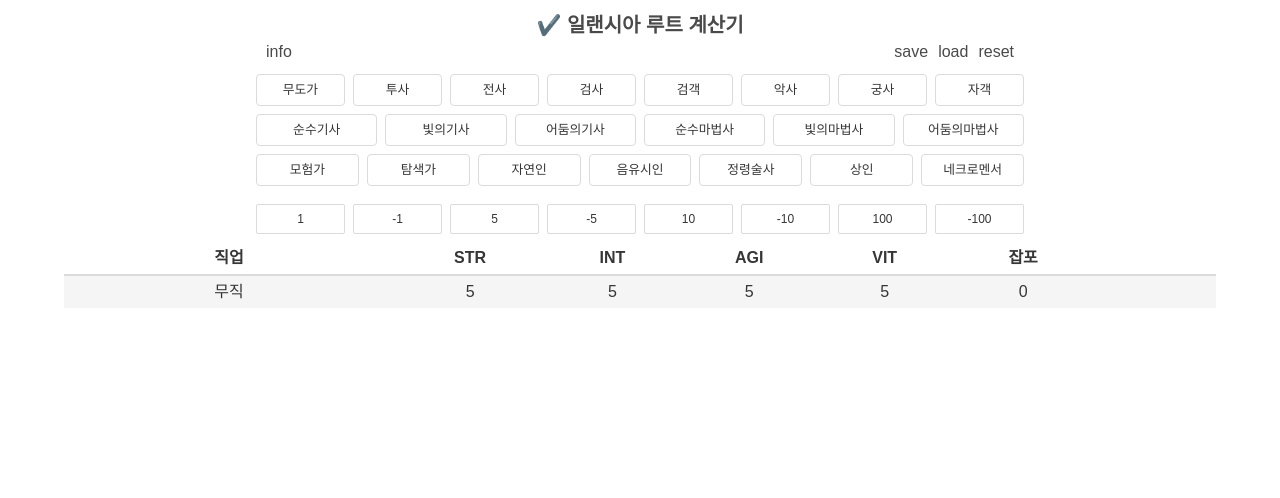
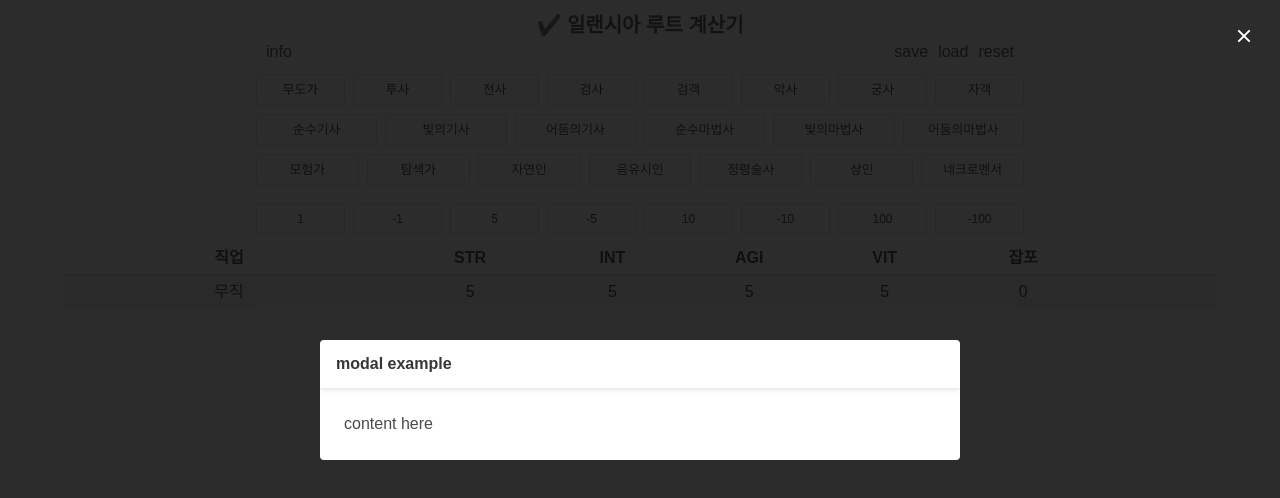
Before and after one commit to ktseo41/route-calculator, a React (Vite) app: page / in a window 1280 px wide. Shown: the top 498 px of the page. Built offline with nearby package versions, Linux system fonts and the light colour scheme; a web font is replaced by a local one.

Commit message:
modal 기본 형식 완성, 컨텐츠를 props로 넘겨라

```diff
--- a/src/App.tsx
+++ b/src/App.tsx
@@ -5,6 +5,7 @@ import { CustomSystem } from "./database/customsystem";
 import { Jobs, classifiedJobs, NumberedJobs } from "./database/job";
 import RouteLinkedList from "./lib/RouteLinkedList";
 import NotiMessage from "./components/NotiMessage";
+import Modal from "./components/Modal";
 
 type ButtonState = "1" | "-1" | "5" | "-5" | "10" | "-10" | "100" | "-100";
 
@@ -143,6 +144,7 @@ export default function App() {
   const [jobPo, setJobPo] = useState(selectedNode?.jobPo);
   const [isNotiOn, setIsNotiOn] = useState(false);
   const [iE11Message, setIE11Message] = useState("");
+  const [isModalActive, setIsModalActive] = useState(true);
 
   // useEffect(() => {
   //   let params = new URLSearchParams(location.search);
@@ -383,6 +385,7 @@ export default function App() {
           </tbody>
         </table>
       </section>
+      <Modal isActive={isModalActive} setIsActive={setIsModalActive} />
     </CalculatorWrapper>
   );
 }
--- /dev/null
+++ b/src/components/Modal.tsx
@@ -0,0 +1,35 @@
+import React from "react";
+import styled from "styled-components";
+
+type ModalProps = {
+  ["isActive"]: boolean;
+  ["setIsActive"]: React.Dispatch<React.SetStateAction<boolean>>;
+};
+
+export default ({ isActive, setIsActive }: ModalProps) => {
+  return (
+    <div className={isActive ? "modal is-active" : "modal"}>
+      <div
+        className="modal-background"
+        onClick={() => {
+          setIsActive(false);
+        }}
+      ></div>
+      <div className="modal-content">
+        <div className="card">
+          <header className="card-header">
+            <p className="card-header-title">modal example</p>
+            <button
+              className="modal-close is-large"
+              aria-label="close"
+              onClick={() => {
+                setIsActive(false);
+              }}
+            ></button>
+          </header>
+          <div className="card-content">content here</div>
+        </div>
+      </div>
+    </div>
+  );
+};
```
